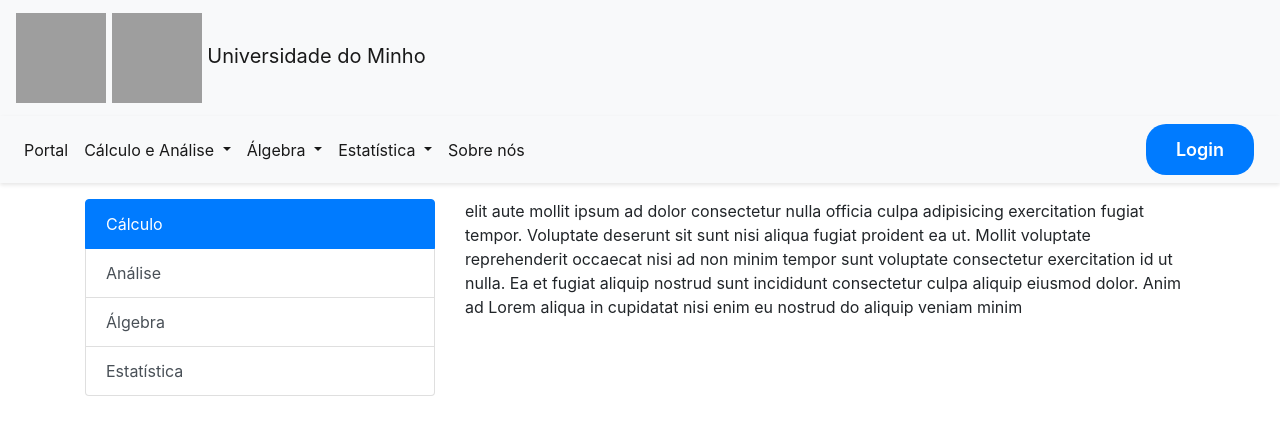
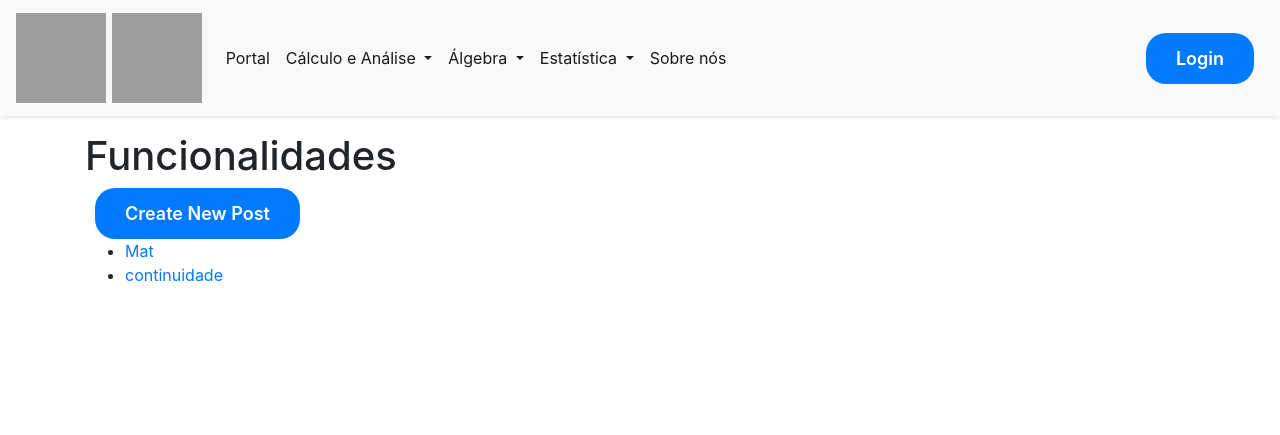
Before and after one commit to carlos01amc/Projeto-FlashesMat, a Flask app: page /menu in a window 1280 px wide. Shown: the top 435 px of the page. Run offline with Flask 2, Linux system fonts and the light colour scheme; data comes from the database, SQL or seed files in the repository; grey boxes are pictures that could not be loaded.

Commit message:
Add files via upload

```diff
--- a/templates/base.html
+++ b/templates/base.html
@@ -25,24 +25,18 @@
         .my-btn {
             border-radius: 20px;
         }
-
-        .my-btn:hover {
-            transform: translateY(-3px);
-        }
     </style>
 </head>
 
 <body>
-    <nav class="navbar navbar-light bg-light">
+
+    <nav class="navbar navbar-expand-lg navbar-light bg-light">
         <a class="navbar-brand" href="/">
             <img src="https://encrypted-tbn0.gstatic.com/images?q=tbn:ANd9GcRt71WkquX6XSQKbD-cpx989SeZJJf8krli0a6g251Lm7Wy_qZVS7kMLOGb5dMjV_idC58&usqp=CAU"
                 width="90" height="90" alt="">
             <img src="https://encrypted-tbn0.gstatic.com/images?q=tbn:ANd9GcRUHE_CS1qoGS22oePkFFpAzzLFLx3xE7-hdOaHpJFFeFGloz3vcI89Z9uuyaUftWKhk5k&usqp=CAU"
                 width="90" height="90" alt="">
-            </h1>Universidade do Minho</h1>
         </a>
-    </nav>
-    <nav class="navbar navbar-expand-lg navbar-light bg-light">
         <button class="navbar-toggler" type="button" data-toggle="collapse" data-target="#navbarSupportedContent"
             aria-controls="navbarSupportedContent" aria-expanded="false" aria-label="Toggle navigation">
             <span class="navbar-toggler-icon"></span>
@@ -85,7 +79,7 @@
                 </li>
             </ul>
             <form class="login-button">
-                <a class="my-btn btn-primary my-2 my-sm-0" href="/login" >Login</a>
+                <a class="my-btn btn-primary" href="/login"> Login </a>
             </form>
         </div>
     </nav>
--- a/templates/menu.html
+++ b/templates/menu.html
@@ -1,54 +1,22 @@
 {% extends "base.html" %}
 {% block content %}
+<!DOCTYPE html>
 
-<div class="container">
-    <div class="row">
-        <div class="col-4">
-            <div class="list-group" id="list-tab" role="tablist">
-                <a class="list-group-item list-group-item-action active" id="list-home-list" data-toggle="list"
-                    href="#list-home" role="tab" aria-controls="home">Cálculo</a>
-                <a class="list-group-item list-group-item-action" id="list-profile-list" data-toggle="list"
-                    href="#list-profile" role="tab" aria-controls="profile">Análise</a>
-                <a class="list-group-item list-group-item-action" id="list-messages-list" data-toggle="list"
-                    href="#list-messages" role="tab" aria-controls="messages">Álgebra</a>
-                <a class="list-group-item list-group-item-action" id="list-settings-list" data-toggle="list"
-                    href="#list-settings" role="tab" aria-controls="settings">Estatística</a>
-            </div>
-        </div>
-        <div class="col-8">
-            <div class="tab-content" id="nav-tabContent">
-                <div class="tab-pane fade show active" id="list-home" role="tabpanel" aria-labelledby="list-home-list">
-                    elit aute mollit ipsum ad dolor consectetur nulla officia culpa adipisicing exercitation fugiat
-                    tempor. Voluptate deserunt sit sunt nisi aliqua fugiat proident ea ut. Mollit voluptate
-                    reprehenderit occaecat nisi ad non minim tempor sunt voluptate consectetur exercitation id ut nulla.
-                    Ea et fugiat aliquip nostrud sunt incididunt consectetur culpa aliquip eiusmod dolor. Anim ad Lorem
-                    aliqua in cupidatat nisi enim eu nostrud do aliquip veniam minim</div>
-                <div class="tab-pane fade" id="list-profile" role="tabpanel" aria-labelledby="list-profile-list">elit
-                    aute mollit ipsum ad dolor consectetur nulla officia culpa adipisicing exercitation fugiat tempor.
-                    Voluptate deserunt sit sunt nisi aliqua fugiat proident ea ut. Mollit voluptate reprehenderit
-                    occaecat nisi ad non minim tempor sunt voluptate consectetur exercitation id ut nulla. Ea et fugiat
-                    aliquip nostrud sunt incididunt consectetur culpa aliquip eiusmod dolor. Anim ad Lorem aliqua in
-                    cupidatat nisi enim eu nostrud do aliquip veniam minim
-                </div>
-                <div class="tab-pane fade" id="list-messages" role="tabpanel" aria-labelledby="list-messages-list">elit
-                    aute mollit ipsum ad dolor consectetur nulla officia culpa adipisicing exercitation fugiat tempor.
-                    Voluptate deserunt sit sunt nisi aliqua fugiat proident ea ut. Mollit voluptate reprehenderit
-                    occaecat nisi ad non minim tempor sunt voluptate consectetur exercitation id ut nulla. Ea et fugiat
-                    aliquip nostrud sunt incididunt consectetur culpa aliquip eiusmod dolor. Anim ad Lorem aliqua in
-                    cupidatat nisi enim eu nostrud do aliquip veniam minim
-                </div>
-                <div class="tab-pane fade" id="list-settings" role="tabpanel" aria-labelledby="list-settings-list">elit
-                    aute mollit ipsum ad dolor consectetur nulla officia culpa adipisicing exercitation fugiat tempor.
-                    Voluptate deserunt sit sunt nisi aliqua fugiat proident ea ut. Mollit voluptate reprehenderit
-                    occaecat nisi ad non minim tempor sunt voluptate consectetur exercitation id ut nulla. Ea et fugiat
-                    aliquip nostrud sunt incididunt consectetur culpa aliquip eiusmod dolor. Anim ad Lorem aliqua in
-                    cupidatat nisi enim eu nostrud do aliquip veniam minim
-                </div>
-            </div>
-        </div>
-    </div>
+<head>
+    <div class="container">
+    <title>My Blog</title>
+  </head>
+  <body>
+    <h1>Funcionalidades</h1>
+    <a class="my-btn btn-primary" href="/new-post">Create New Post</a>
+    <ul>
+      {% for post in posts %}
+        <li><a href="/post/{{ post[0] }}">{{ post[1] }}</a></li>
+      {% endfor %}
+    </ul>
+  </body>
+
 </div>
 
 
-
 {% endblock %}
```
Also changed, not shown: templates/new_post.html (added, +22 -0 lines), templates/post.html (added, +17 -0 lines), templates/continuidade.html (line endings or trailing spaces), templates/creatores.html (line endings or trailing spaces), templates/index.html (line endings or trailing spaces), templates/interactive-graphic.html (line endings or trailing spaces), templates/login.html (line endings or trailing spaces), templates/sabermais.html (line endings or trailing spaces).
